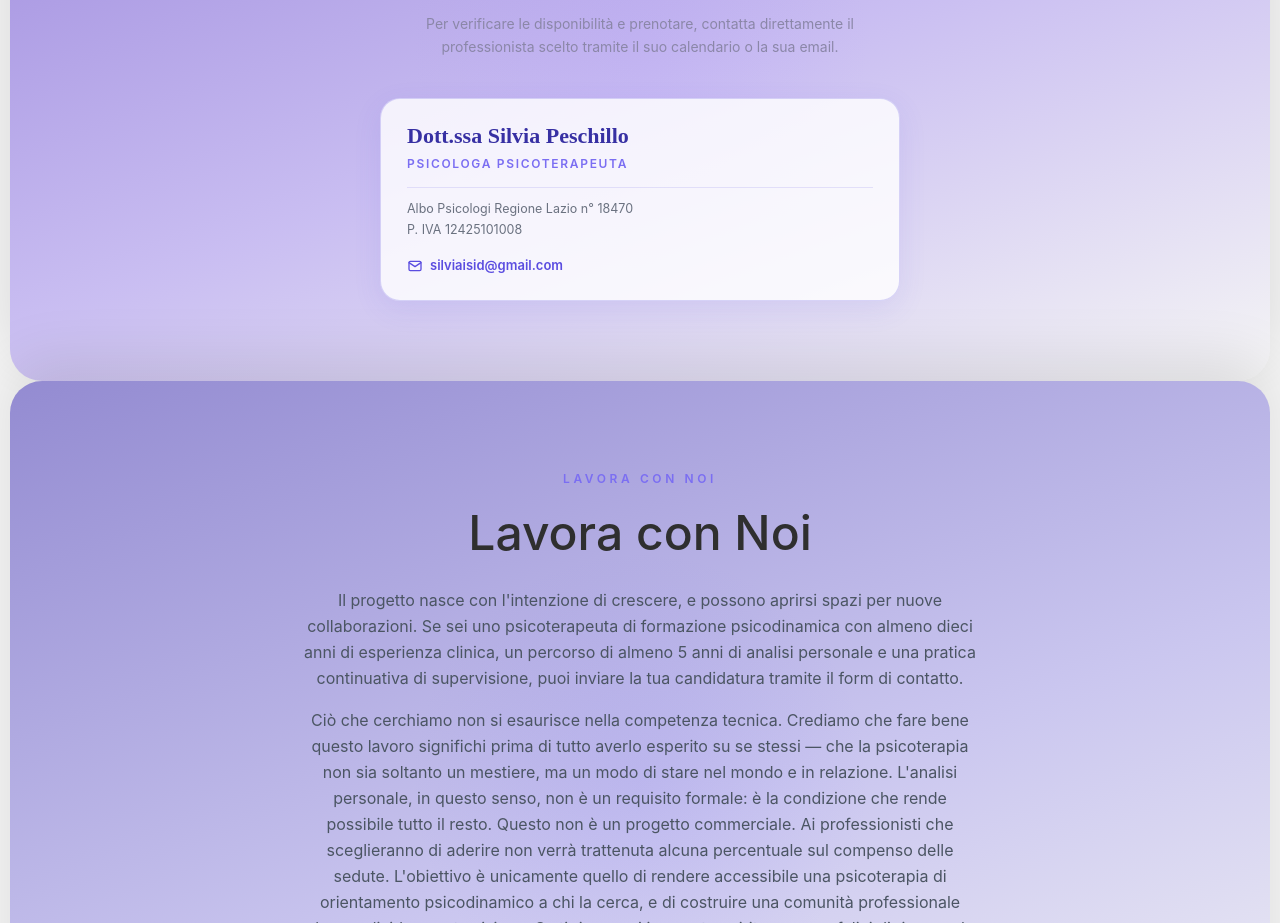
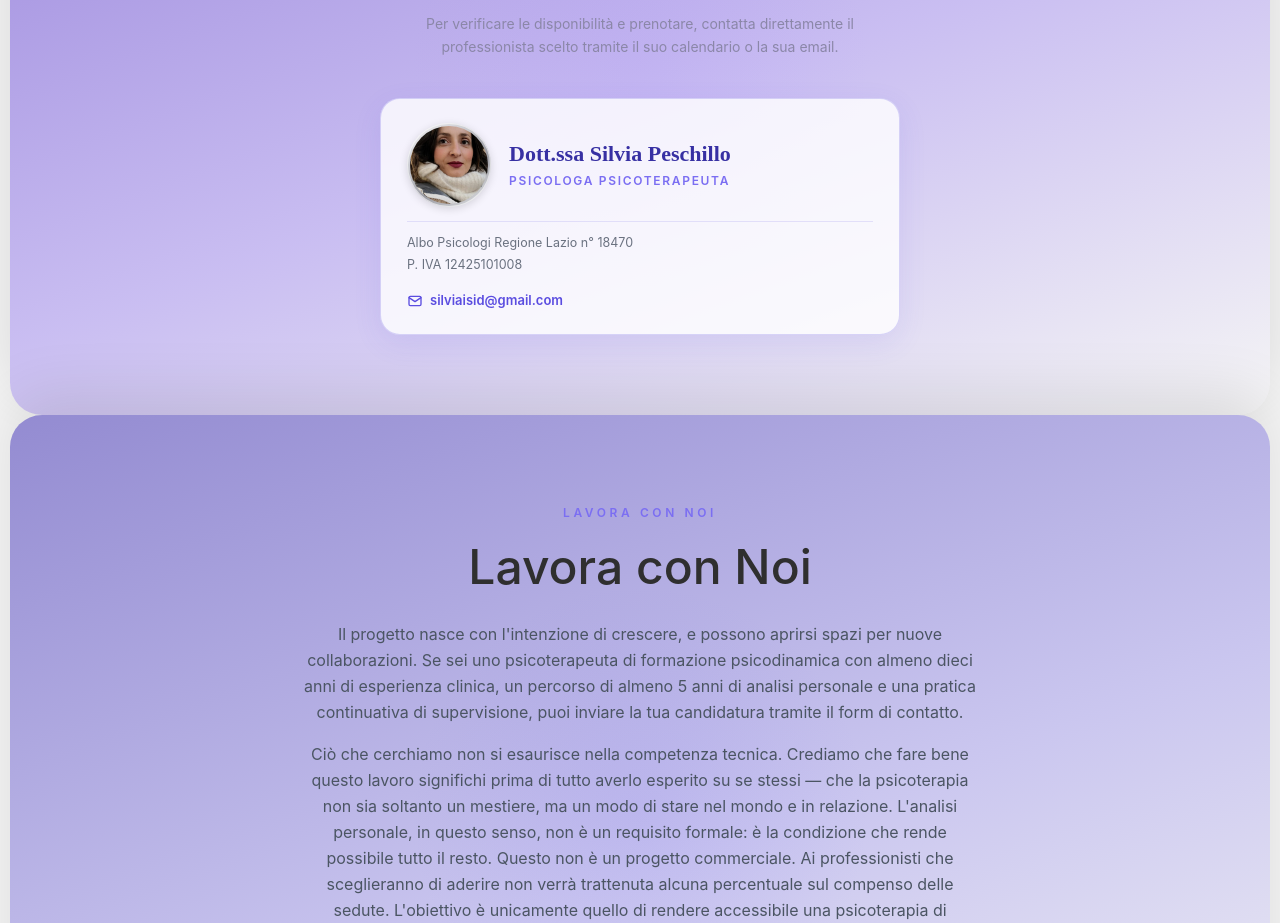
Before and after one commit to TheEmilz/psicodinamica-sociale, a React (Vite) app: page / in a window 1280 px wide. Shown: the part 4120-5043 px from the top of the page. Built offline with nearby package versions, Linux system fonts and the light colour scheme.

Commit message:
Card terapeuta: foto con cornice argento

```diff
--- a/src/App.jsx
+++ b/src/App.jsx
@@ -11,6 +11,7 @@ import imgTeam from './assets/img-team.svg'
 import photoCose from './assets/cose-new.png'
 import photoComeFunziona from './assets/come-funziona.png'
 import photoTeam from './assets/team.png'
+import photoSilvia from './assets/WhatsApp Image 2026-05-22 at 14.09.05.jpeg'
 import './index.css'
 
 // ─── StickyCard: card sovrapposte (stacking) senza spazio morto ────────────────
@@ -185,6 +186,7 @@ const THERAPISTS = [
     role: 'Psicologa Psicoterapeuta',
     albo: 'Albo Psicologi Regione Lazio n° 18470',
     piva: 'P. IVA 12425101008',
+    photo: photoSilvia,
     calendly: null,
     email: 'silviaisid@gmail.com',
   },
@@ -193,7 +195,7 @@ const THERAPISTS = [
 function TherapistContacts() {
   return (
     <div style={{ width: '100%', maxWidth: '520px', margin: '0 auto', display: 'flex', flexDirection: 'column', gap: '16px' }}>
-      {THERAPISTS.map(({ name, role, albo, piva, calendly, email }) => (
+      {THERAPISTS.map(({ name, role, albo, piva, photo, calendly, email }) => (
         <div
           key={name}
           style={{
@@ -208,11 +210,33 @@ function TherapistContacts() {
             textAlign: 'left',
           }}
         >
-          <div>
-            <p style={{ fontSize: '22px', fontWeight: 600, color: '#3730a3', margin: 0, lineHeight: 1.15, fontFamily: "'Cormorant Garamond', serif" }}>{name}</p>
-            {role && (
-              <p style={{ fontSize: '12px', fontWeight: 600, letterSpacing: '0.14em', textTransform: 'uppercase', color: '#7b6ef2', margin: '6px 0 0' }}>{role}</p>
+          <div style={{ display: 'flex', alignItems: 'center', gap: '18px' }}>
+            {photo && (
+              <div
+                style={{
+                  flexShrink: 0,
+                  width: '84px',
+                  height: '84px',
+                  borderRadius: '50%',
+                  padding: '3px',
+                  background: 'linear-gradient(145deg, #f4f4f6 0%, #c8c9cf 35%, #9a9ba3 60%, #e8e9ec 100%)',
+                  boxShadow: '0 2px 8px rgba(0,0,0,0.14), inset 0 0 0 1px rgba(255,255,255,0.6)',
+                }}
+              >
+                <img
+                  src={photo}
+                  alt={name}
+                  loading="lazy"
+                  style={{ width: '100%', height: '100%', borderRadius: '50%', objectFit: 'cover', display: 'block' }}
+                />
+              </div>
             )}
+            <div>
+              <p style={{ fontSize: '22px', fontWeight: 600, color: '#3730a3', margin: 0, lineHeight: 1.15, fontFamily: "'Cormorant Garamond', serif" }}>{name}</p>
+              {role && (
+                <p style={{ fontSize: '12px', fontWeight: 600, letterSpacing: '0.14em', textTransform: 'uppercase', color: '#7b6ef2', margin: '6px 0 0' }}>{role}</p>
+              )}
+            </div>
           </div>
 
           {(albo || piva) && (
```
